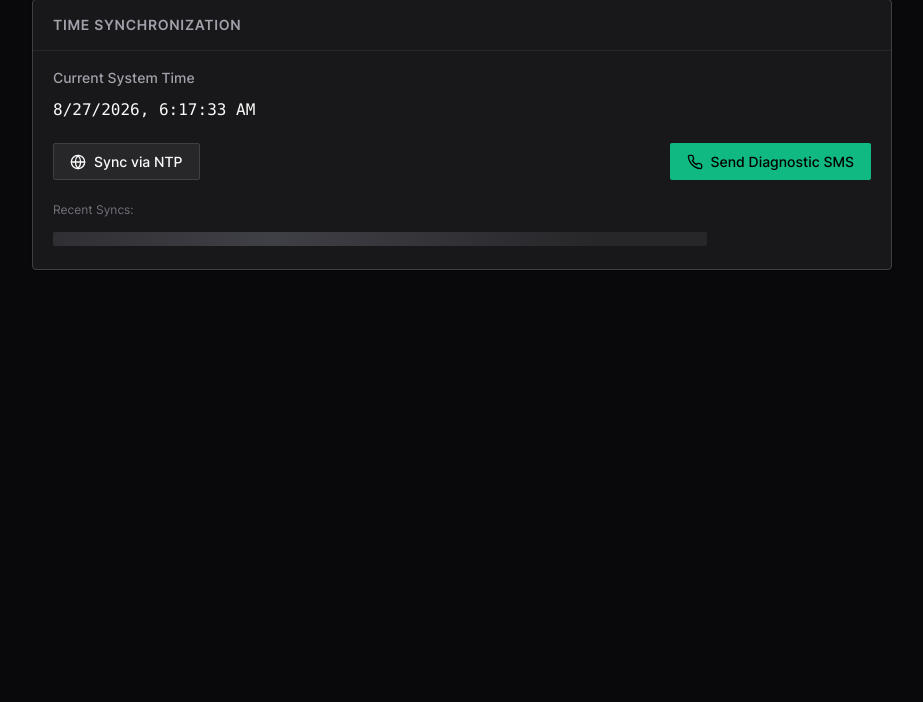
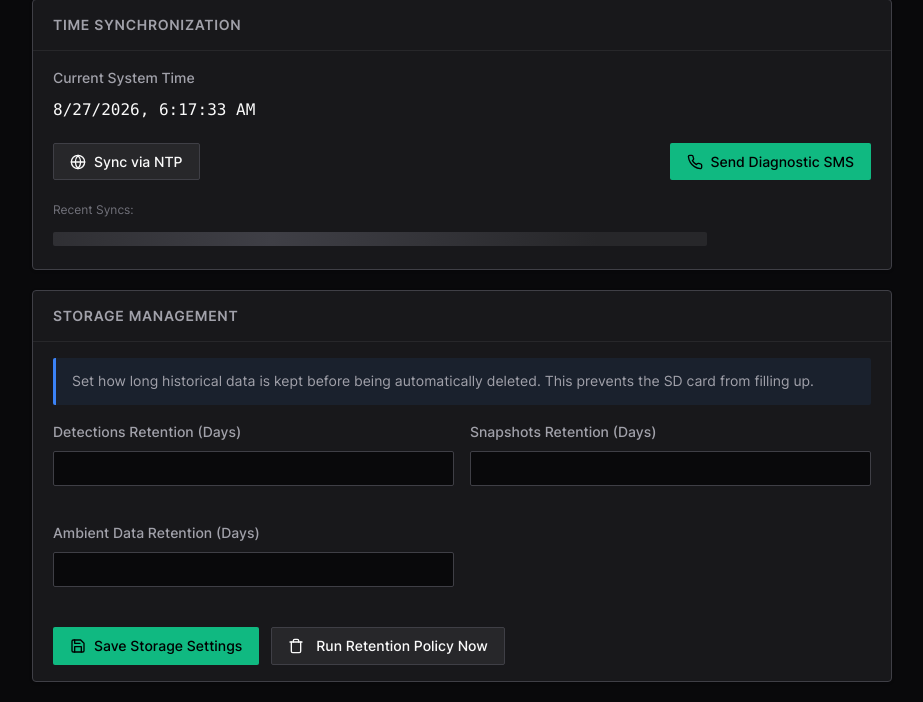
Before and after one commit to byrondumaya-cmyk/Pig-Tracking, a Flask app: template src/dashboard/templates/settings.html in a window 1280 px wide, after a click on "System". Shown: the part 234-936 px from the top of the page, without its empty margins (178-1101 px from the left). Before the commit the page ends 504 px from the top, so only its background shows below. Run offline with Flask 3, Linux system fonts and the light colour scheme; the template is opened without the code that fills it, so the values that code supplies are empty.

Commit message:
feat: implement storage management policy UI and backend

```diff
--- a/config/config.yaml
+++ b/config/config.yaml
@@ -110,6 +110,13 @@ database:
   # How often to commit buffered writes (in seconds)
   flush_interval_seconds: 5
 
+# ----- Storage Management -----------------------------------
+storage:
+  detections_retention_days: 7
+  ambient_retention_days: 30
+  snapshots_retention_days: 7
+
+
 # ----- Dashboard (Flask) ------------------------------------
 dashboard:
   host: "0.0.0.0"      # Listen on all interfaces (LAN + AP)
--- a/src/dashboard/routes.py
+++ b/src/dashboard/routes.py
@@ -69,6 +69,14 @@ def settings():
                 for key in ('stationary_alert_minutes', 'fever_delta_threshold_c', 'population_lethargy_ratio'):
                     if key in h:
                         config['health'][key] = float(h[key])
+            if 'storage' in data:
+                s = data['storage']
+                if 'detections_retention_days' in s:
+                    config.setdefault('storage', {})['detections_retention_days'] = int(s['detections_retention_days'])
+                if 'ambient_retention_days' in s:
+                    config.setdefault('storage', {})['ambient_retention_days'] = int(s['ambient_retention_days'])
+                if 'snapshots_retention_days' in s:
+                    config.setdefault('storage', {})['snapshots_retention_days'] = int(s['snapshots_retention_days'])
 
             with open(CONFIG_PATH, "w") as f:
                 yaml.dump(config, f, default_flow_style=False, allow_unicode=True)
@@ -81,6 +89,33 @@ def settings():
         config = yaml.safe_load(f)
     return render_template('settings.html', config=config)
 
+
+# --- Developer API Endpoints --------------------------------
+@dashboard_bp.route('/api/developer/run-retention', methods=['POST'])
+@dev_required
+def run_retention():
+    """Manually trigger the retention policy cleanup."""
+    try:
+        from src.database.repository import SwineRepository
+        cfg = current_app.config.get("SHM_CONFIG")
+        if not cfg:
+            return jsonify({"status": "error", "message": "Config not loaded"}), 500
+
+        repo = SwineRepository(cfg.database.path)
+
+        pruned_det = repo.prune_detections(keep_days=cfg.storage.detections_retention_days)
+        pruned_amb = repo.prune_ambient_readings(keep_days=cfg.storage.ambient_retention_days)
+        pruned_snaps = repo.prune_snapshots(
+            keep_days=cfg.storage.snapshots_retention_days,
+            snapshot_dir=cfg.health.snapshot_dir
+        )
+
+        return jsonify({
+            "status": "success",
+            "message": f"Deleted {pruned_det} detections, {pruned_amb} ambient readings, and {pruned_snaps} snapshots."
+        })
+    except Exception as e:
+        return jsonify({"status": "error", "message": str(e)}), 400
 
 # --- AJAX Polling Endpoints ---------------------------------
 
--- a/src/dashboard/static/js/settings.js
+++ b/src/dashboard/static/js/settings.js
@@ -52,6 +52,16 @@ document.addEventListener('DOMContentLoaded', () => {
     const gsmTestBtn = document.getElementById('gsm-test-btn');
     if (gsmTestBtn) {
         gsmTestBtn.addEventListener('click', testGsm);
+    }
+
+    const saveStorageBtn = document.getElementById('save-storage-btn');
+    if (saveStorageBtn) {
+        saveStorageBtn.addEventListener('click', saveStorageConfig);
+    }
+
+    const runRetentionBtn = document.getElementById('run-retention-btn');
+    if (runRetentionBtn) {
+        runRetentionBtn.addEventListener('click', runRetentionPolicy);
     }
 
     // Set today as max date for log filter
@@ -296,6 +306,51 @@ window.editTemplate = async function(id, currentMsg) {
     }
 };
 
+// ── Storage Settings ────────────────────────────────────────────────────────
+async function saveStorageConfig() {
+    const btn = document.getElementById('save-storage-btn');
+    btn.disabled = true;
+
+    const config = {
+        storage: {
+            detections_retention_days: parseInt(document.getElementById('detections_retention_days').value),
+            ambient_retention_days: parseInt(document.getElementById('ambient_retention_days').value),
+            snapshots_retention_days: parseInt(document.getElementById('snapshots_retention_days').value)
+        }
+    };
+
+    try {
+        const data = await apiFetch('/settings', {
+            method: 'POST',
+            body: JSON.stringify(config)
+        });
+        showToast('Storage settings saved', 'success');
+    } catch (e) {
+        showToast('Failed to save storage settings: ' + e.message, 'error');
+    } finally {
+        btn.disabled = false;
+    }
+}
+
+async function runRetentionPolicy() {
+    if (!confirm('Run the data retention policy right now? This will immediately delete old data according to your configured limits above.')) return;
+
+    const btn = document.getElementById('run-retention-btn');
+    btn.disabled = true;
+    const origText = btn.innerHTML;
+    btn.innerHTML = 'Running...';
+
+    try {
+        const data = await apiFetch('/api/developer/run-retention', { method: 'POST' });
+        showToast(data.message, 'success');
+    } catch (e) {
+        showToast('Failed to run retention: ' + e.message, 'error');
+    } finally {
+        btn.disabled = false;
+        btn.innerHTML = origText;
+    }
+}
+
 // ── SMS Logs ────────────────────────────────────────────────────────────────
 async function loadSmsLogs() {
     const container = document.getElementById('sms-logs-container');
--- a/src/dashboard/templates/settings.html
+++ b/src/dashboard/templates/settings.html
@@ -188,6 +188,42 @@
                 </div>
             </div>
         </div>
+
+        <div class="panel" style="margin-top: var(--space-5);">
+            <div class="panel__header">
+                <h3 class="panel__title">Storage Management</h3>
+            </div>
+            <div class="panel__body">
+                <div class="info-box" style="margin-bottom: var(--space-4);">
+                    Set how long historical data is kept before being automatically deleted. This prevents the SD card from filling up.
+                </div>
+                <div class="form-grid-2">
+                    <div class="form-group">
+                        <label>Detections Retention (Days)</label>
+                        <input type="number" id="detections_retention_days" class="form-control" min="1" max="365" value="{{ config.storage.detections_retention_days }}">
+                    </div>
+                    <div class="form-group">
+                        <label>Snapshots Retention (Days)</label>
+                        <input type="number" id="snapshots_retention_days" class="form-control" min="1" max="365" value="{{ config.storage.snapshots_retention_days }}">
+                    </div>
+                    <div class="form-group">
+                        <label>Ambient Data Retention (Days)</label>
+                        <input type="number" id="ambient_retention_days" class="form-control" min="1" max="365" value="{{ config.storage.ambient_retention_days }}">
+                    </div>
+                </div>
+
+                <div style="display: flex; gap: var(--space-3); margin-top: var(--space-5);">
+                    <button class="btn btn-primary" id="save-storage-btn">
+                        <svg xmlns="http://www.w3.org/2000/svg" width="16" height="16" viewBox="0 0 24 24" fill="none" stroke="currentColor" stroke-width="2" stroke-linecap="round" stroke-linejoin="round"><path d="M19 21H5a2 2 0 0 1-2-2V5a2 2 0 0 1 2-2h11l5 5v11a2 2 0 0 1-2 2z"/><polyline points="17 21 17 13 7 13 7 21"/><polyline points="7 3 7 8 15 8"/></svg>
+                        Save Storage Settings
+                    </button>
+                    <button class="btn btn-ghost" id="run-retention-btn" style="color: var(--color-danger);">
+                        <svg xmlns="http://www.w3.org/2000/svg" width="16" height="16" viewBox="0 0 24 24" fill="none" stroke="currentColor" stroke-width="2" stroke-linecap="round" stroke-linejoin="round" style="margin-right:4px;"><polyline points="3 6 5 6 21 6"></polyline><path d="M19 6v14a2 2 0 0 1-2 2H7a2 2 0 0 1-2-2V6m3 0V4a2 2 0 0 1 2-2h4a2 2 0 0 1 2 2v2"></path></svg>
+                        Run Retention Policy Now
+                    </button>
+                </div>
+            </div>
+        </div>
     </div>
 
     <!-- TAB: Logs -->
```
Also changed, not shown: src/config_loader.py (+9 -0 lines), src/database/repository.py (+26 -0 lines), src/main.py (+6 -15 lines).
